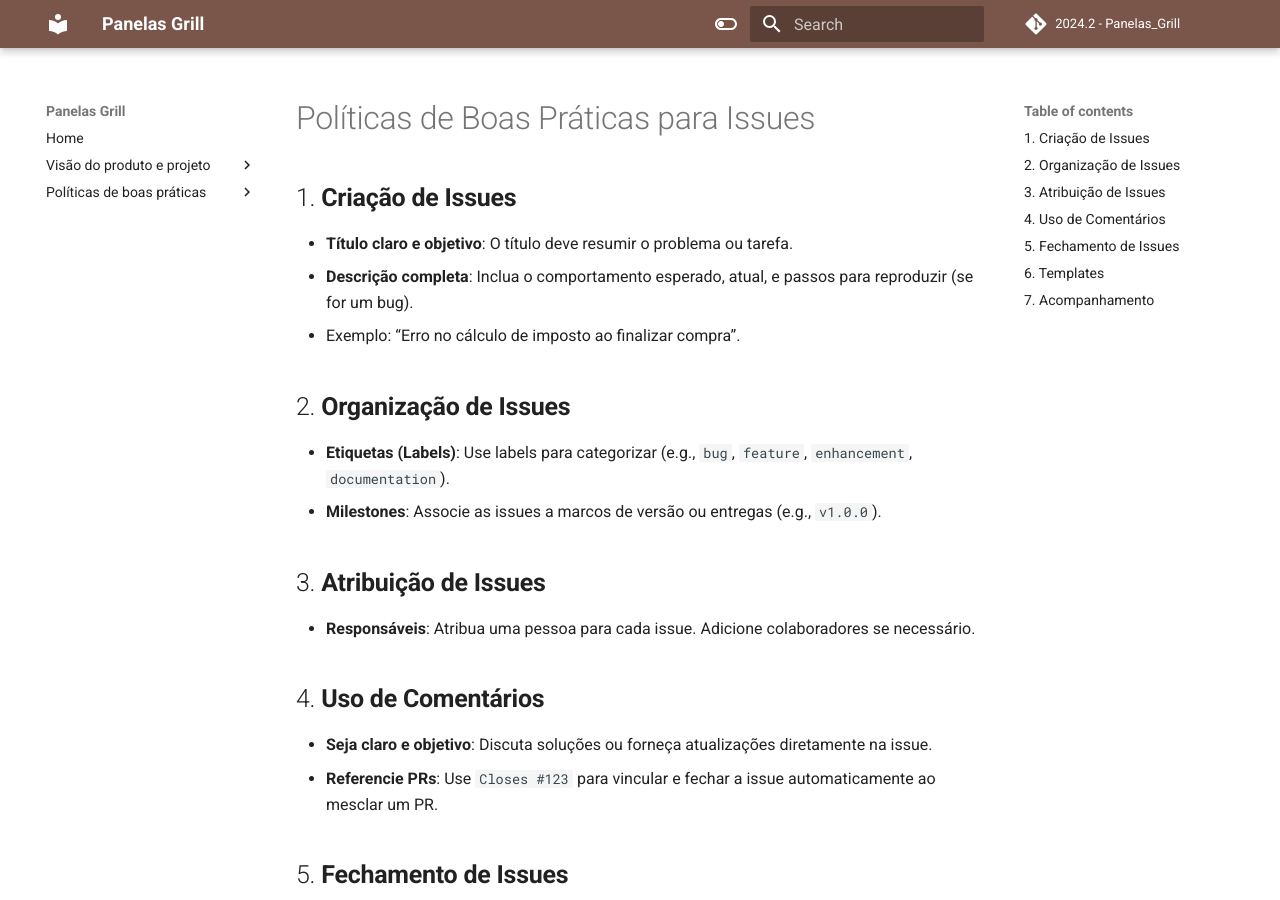
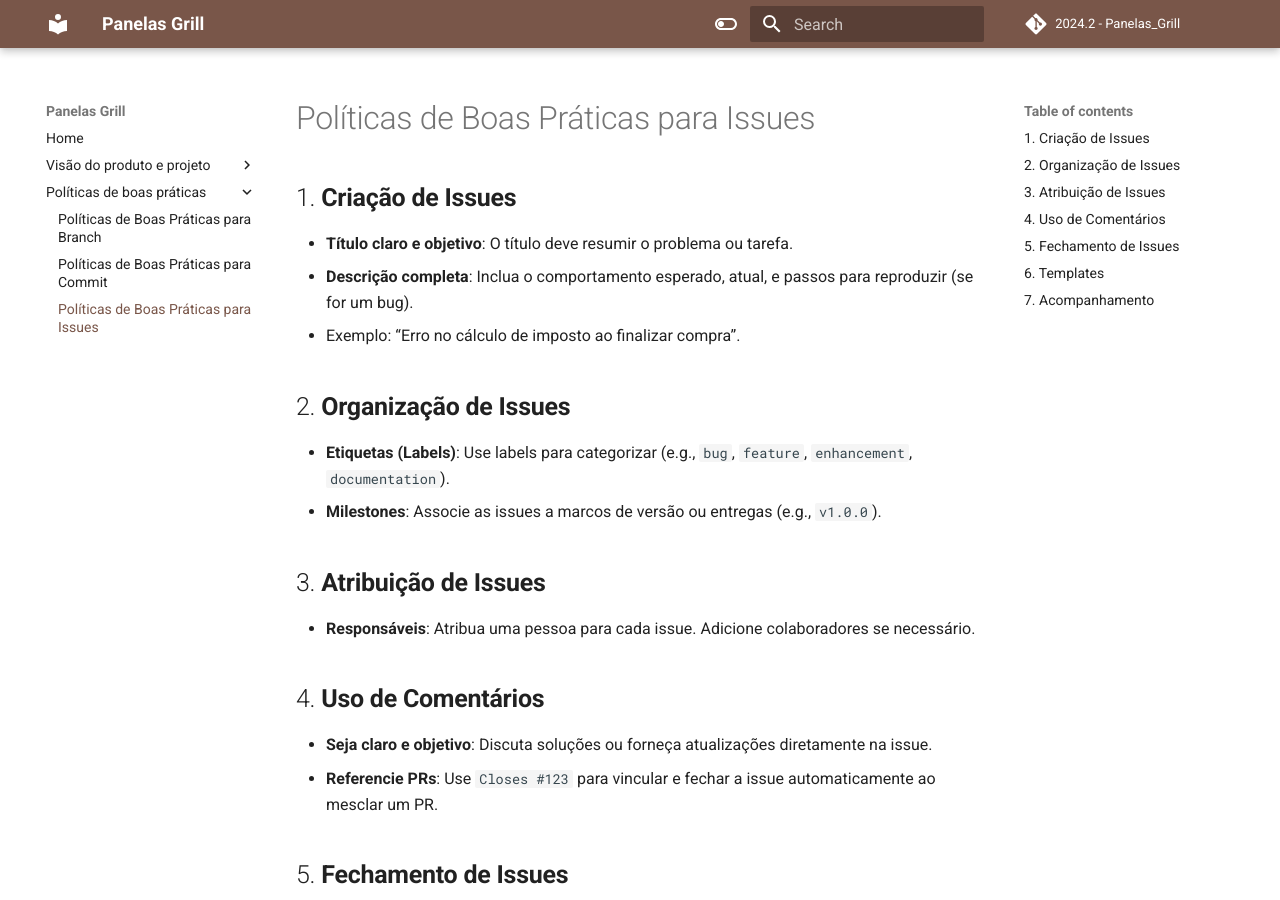
Before and after one commit to mdsreq-fga-unb/2024.2-T03-PanelasGrill, an MkDocs documentation site: the page built from docs/Politicas/politica_issue.md, in a window 1280 px wide and 900 px high. Built offline with MkDocs 1.6.1 and Material for MkDocs 9.7.7, drawn with Linux system fonts in a browser that asks for light colours; comment, search, counter and statistics services are not loaded; some of the changed lines change nothing that is shown.

Commit message:
consertando pages

```diff
--- a/mkdocs.yml
+++ b/mkdocs.yml
@@ -16,7 +16,7 @@ nav:
    - Políticas de boas práticas:
       - Políticas de Boas Práticas para Branch: Politicas/politica_branch.md
       - Políticas de Boas Práticas para Commit: Politicas/politica_commit.md
-      - Políticas de Boas Práticas para Issues: Politicas/politica_issues.md
+      - Políticas de Boas Práticas para Issues: Politicas/politica_issue.md
 
 theme:
    name: material
```
